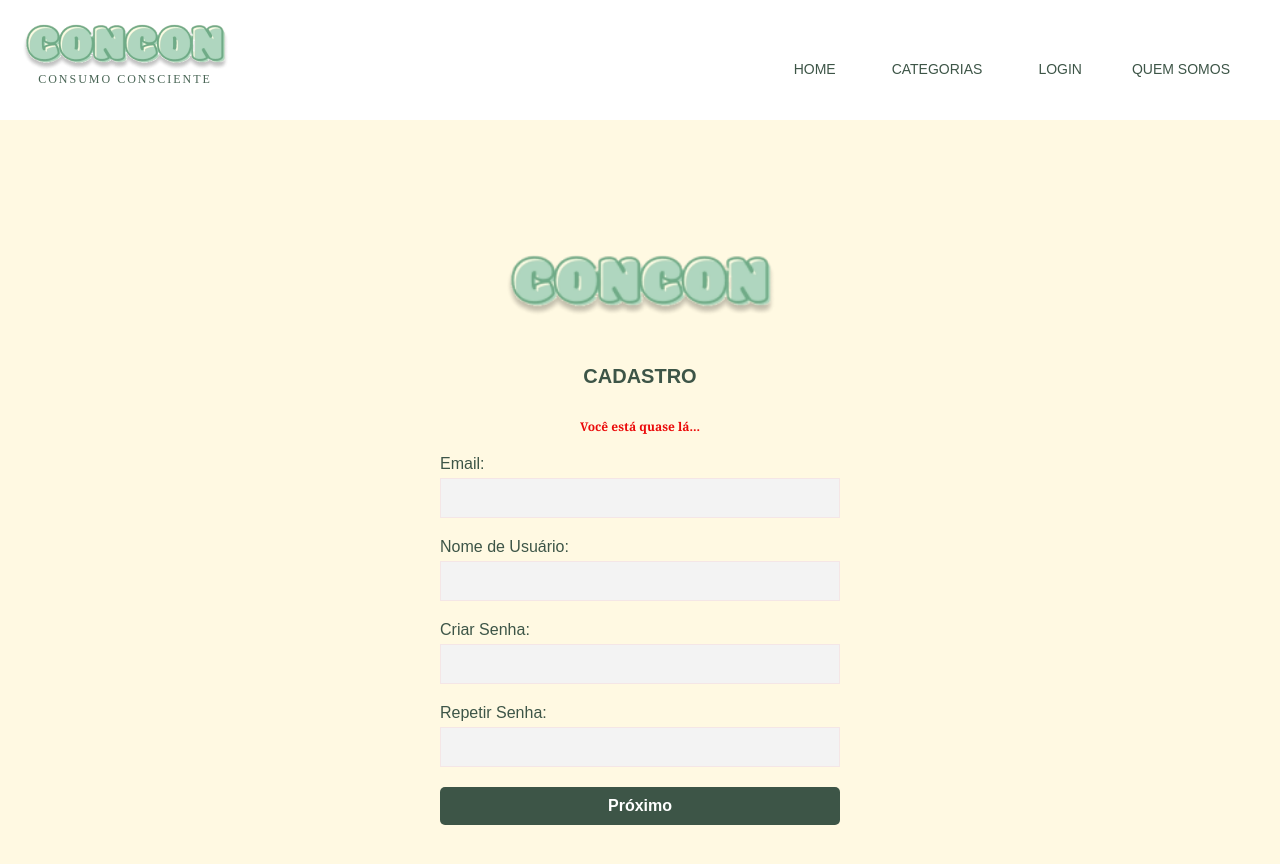
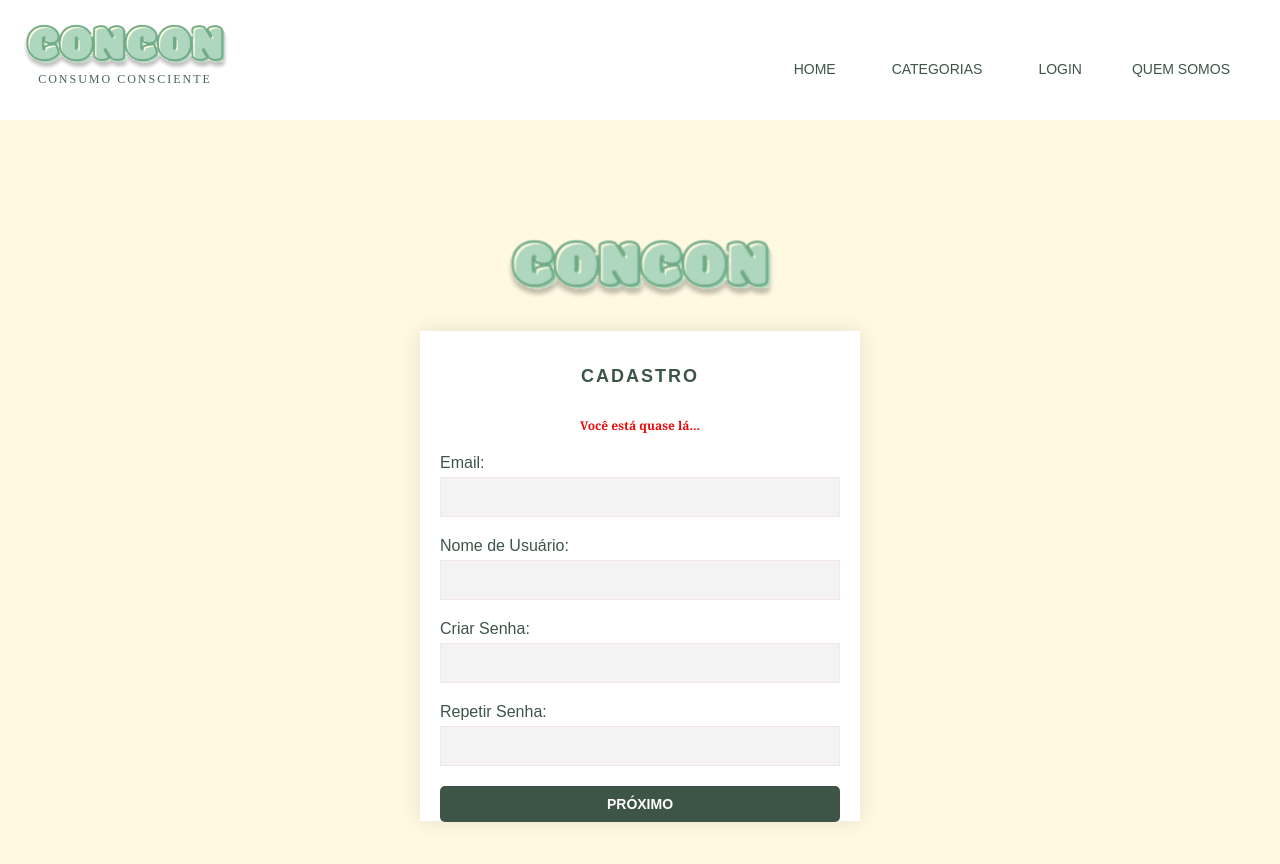
Before and after one commit to aziul89/frontendPI3, a React (Create React App) app in the folder projetodepi/: page /RegisterPage in a window 1280 px wide. Shown: the top 864 px of the page. Built offline with nearby package versions, Linux system fonts and the light colour scheme.

Commit message:
atualização de rotas

```diff
--- a/projetodepi/src/App.js
+++ b/projetodepi/src/App.js
@@ -14,13 +14,12 @@ import QuemSomos from './components/pages/home/QuemSomos';
 import LoginPage from './components/pages/login/LoginPage';
 import DataPage from './components/pages/login/DataPage';
 import RegisterPage from './components/pages/login/RegisterPage';
-import AddressPagePage from './components/pages/login/AddressPage';
+import AddressPage from './components/pages/login/AddressPage';
 //pages_myaccount
 import Favoritos from './components/pages/myaccount/favoritos'
 import Pedidos from './components/pages/myaccount/pedidos'
 //components
 import Header from './components/pages/home/Header';
-import AddressPage from './components/pages/login/AddressPage';
 
 
 function App() {
--- a/projetodepi/src/components/pages/login/LoginPage.css
+++ b/projetodepi/src/components/pages/login/LoginPage.css
@@ -115,5 +115,5 @@
 }
 
 .register-button:hover {
-    background-color: #d2cfcf;
+    background-color: #88b297;
 }
--- a/projetodepi/src/components/pages/login/RegisterPage.css
+++ b/projetodepi/src/components/pages/login/RegisterPage.css
@@ -4,24 +4,32 @@
     align-items: center;
     justify-content: center;
     height: 100vh;
-    background-color: #FFF9E2; /* Cor de fundo semelhante à página de login */
+    background-color: #FFF9E2;
+}
+
+.logo {
+    width: 300px;
+    margin-top: 20px;
+    margin-bottom: 30px;
 }
 
 .register-page h2 {
     margin-bottom: 30px;
-    font-size: 20px;
-    color: #3D5547; /* Cor do texto semelhante à página de login */
+    font-size: 18px;
+    letter-spacing: 2px;
+    color: #3D5547;
 }
 
 .register-page h3 {
     margin-bottom: 20px;
     font-size: 12px;
     font-family: Georgia, 'Times New Roman', Times, serif;
-    color: #eb0909; /* Cor do texto semelhante à página de login */
+    color: #eb0909;
 }
 
 .register-page form {
     width: 400px; /* Largura do formulário */
+
 }
 
 .register-page .form-group {
@@ -59,7 +67,7 @@
     border-radius: 5px;
     background-color: #3D5547; /* Cor do botão semelhante à página de login */
     color: #fff; /* Cor do texto do botão */
-    font-size: 16px;
+    font-size: 14px;
     font-weight: 600;
     cursor: pointer;
 }
--- a/projetodepi/src/components/pages/login/RegisterPage.js
+++ b/projetodepi/src/components/pages/login/RegisterPage.js
@@ -1,9 +1,7 @@
-//página de cadastro
 import React, { useState } from 'react';
 import { useNavigate } from 'react-router-dom';
 import './RegisterPage.css';
 import LogoCONCON from './../../../assets/images/LOGOCOCON.png';
-
 
 function RegisterPage() {
     const [email, setEmail] = useState('');
@@ -15,7 +13,6 @@ function RegisterPage() {
 
     const handleSubmit = (e) => {
         e.preventDefault();
-        // Valide os campos de entrada aqui
         if (email.trim() === '' || username.trim() === '' || password.trim() === '' || confirmPassword.trim() === '') {
             setError('Por favor, preencha todos os campos.');
             return;
@@ -24,14 +21,14 @@ function RegisterPage() {
             setError('As senhas não correspondem.');
             return;
         }
-        // Se tudo estiver correto, você pode prosseguir com a próxima etapa do cadastro
-        navigate('/NextStep');
+        navigate('/AddressPage');
     };
 
     return (
         <div className="register-page">
             <img src={LogoCONCON} alt="Logo" className="logo" />
             <div className="register-container">
+                <div className="form-wrapper">
                     <h2>CADASTRO</h2>
                     <h3>Você está quase lá...</h3>
                     <form onSubmit={handleSubmit}>
@@ -52,9 +49,9 @@ function RegisterPage() {
                             <input type="password" value={confirmPassword} onChange={(e) => setConfirmPassword(e.target.value)} />
                         </div>
                         {error && <p className="error-message">{error}</p>}
-                <button type="submit">Próximo</button>
-
+                        <button type="submit">PRÓXIMO</button>
                     </form>
+                </div>
             </div>
         </div>
     );
```
Lines whose indentation alone changed are shown as unchanged.
